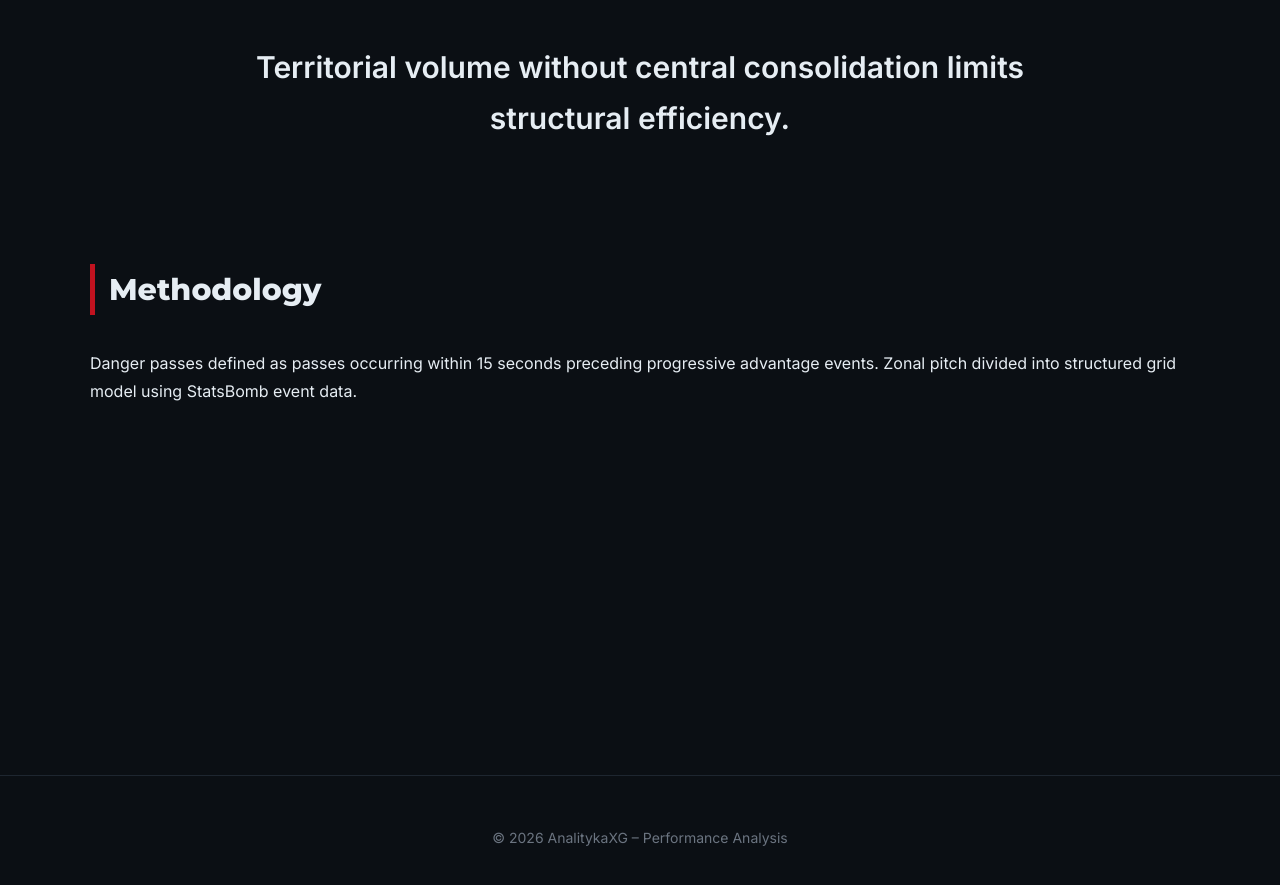
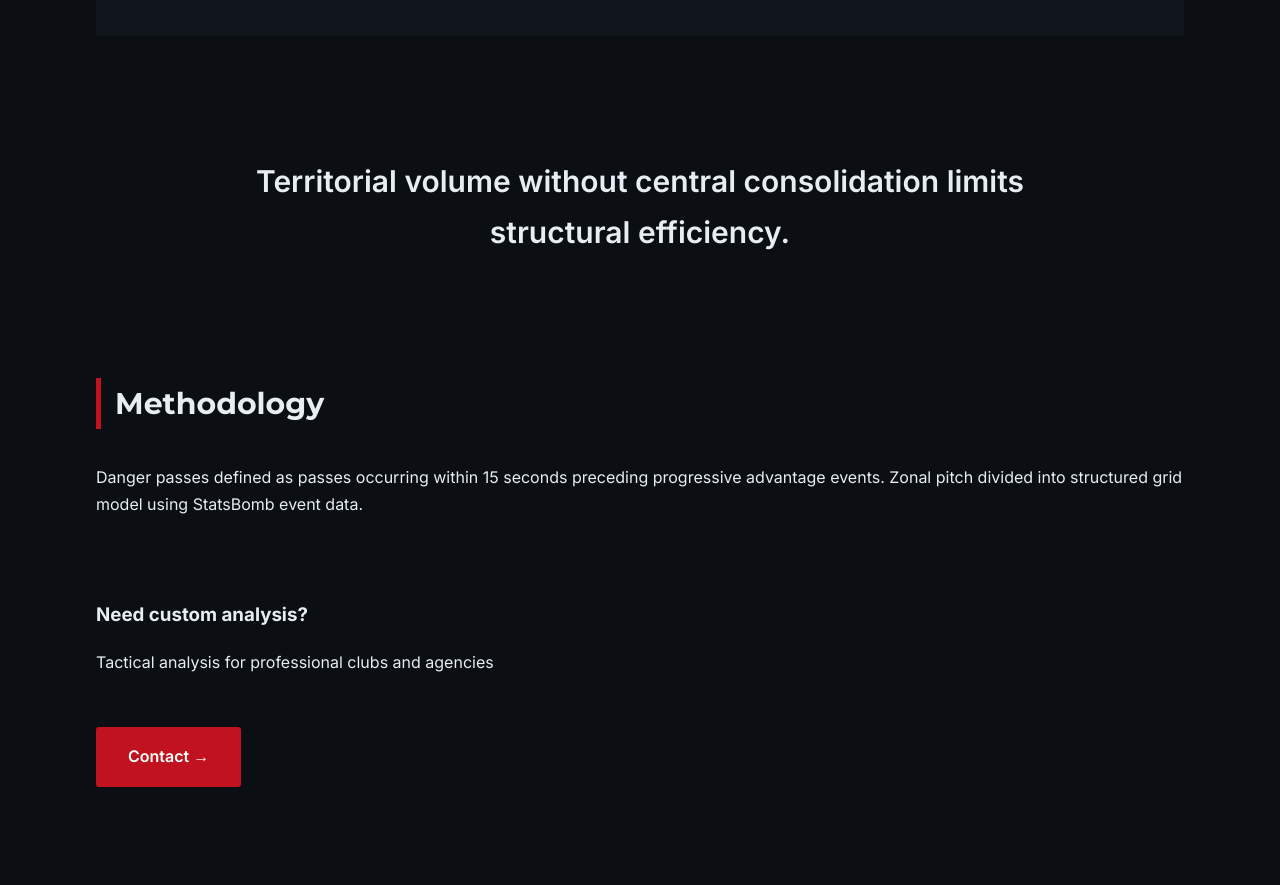
Before and after one commit to Fiallos77/analitykaXG, a Jekyll site: the page built from reports/argentina-ecuador-2024.md, in a window 1280 px wide and 900 px high, scrolled down 3255 px. Shown: the top 885 px of the window. Built offline with Jekyll 4.4.1, drawn with Linux system fonts in a browser that asks for light colours; after the commit the page ends 4042 px from its top, so only the background shows below that; some of the changed text lies outside the part shown.

Commit message:
Update report.html

```diff
--- a/_layouts/report.html
+++ b/_layouts/report.html
@@ -2,34 +2,84 @@
 <html lang="en">
 <head>
     <meta charset="UTF-8">
-  <title>{{ page.title }} | AnalitykaXG</title>
     <meta name="viewport" content="width=device-width, initial-scale=1.0">
+    <meta name="description" content="{{ page.description }}">
+    <title>{{ page.title }} | analitykaXG</title>
+
+    <!-- Google Fonts -->
+    <link rel="preconnect" href="https://fonts.googleapis.com">
+    <link rel="preconnect" href="https://fonts.gstatic.com" crossorigin>
+    <link href="https://fonts.googleapis.com/css2?family=Inter:wght@400;500;600;700;900&family=Montserrat:wght@700;800;900&display=swap" rel="stylesheet">
+
+    <!-- Main CSS -->
     <link rel="stylesheet" href="{{ site.baseurl }}/assets/css/main.css">
-  <link href="https://fonts.googleapis.com/css2?family=Inter:wght@300;400;600&family=Montserrat:wght@600;800&display=swap" rel="stylesheet">
 </head>
+<body>
+    <!-- HEADER -->
+    <header>
+        <div class="container">
+            <nav>
+                <div class="nav-left">
+                    {% if page.lang == 'es' %}
+                        <a href="{{ site.baseurl }}/es/" class="back-button">
+                            <span>←</span>
+                            <span>Volver</span>
+                        </a>
+                    {% else %}
+                        <a href="{{ site.baseurl }}/" class="back-button">
+                            <span>←</span>
+                            <span>Back</span>
+                        </a>
+                    {% endif %}
 
-<body>
+                    <a href="{{ site.baseurl }}/" class="logo-container">
+                        <img src="{{ site.baseurl }}/assets/images/logo.png" alt="analitykaXG" class="logo-small">
+                        <div class="logo-text-small">
+                            ANALITYKA<span class="highlight">XG</span>
+                        </div>
+                    </a>
+                </div>
 
-<header class="navbar">
-  <div class="container">
-    <div class="logo">
-      <a href="{{ site.baseurl }}/">ANALITYKAXG</a>
+                <!-- Language Switcher -->
+                <div class="language-switcher">
+                    {% if page.lang == 'es' %}
+                        <a href="{{ site.baseurl }}{{ page.url | remove: '/es' }}" class="lang-option">EN</a>
+                        <span class="lang-separator">|</span>
+                        <span class="lang-option active">ES</span>
+                    {% else %}
+                        <span class="lang-option active">EN</span>
+                        <span class="lang-separator">|</span>
+                        <a href="{{ site.baseurl }}/es{{ page.url }}" class="lang-option">ES</a>
+                    {% endif %}
                 </div>
-    <nav>
-      <a href="{{ site.baseurl }}/">Home</a>
             </nav>
         </div>
     </header>
 
-<main class="report-main">
+    <!-- REPORT CONTENT -->
+    <div class="container">
         {{ content }}
-</main>
+    </div>
 
-<footer class="footer">
+    <!-- FOOTER CTA -->
+    <div class="report-cta">
         <div class="container">
-    © {{ site.time | date: "%Y" }} AnalitykaXG – Performance Analysis
+            {% if page.lang == 'es' %}
+                <h3>¿Necesitas análisis customizado?</h3>
+                <p>Análisis táctico para clubes profesionales y agencias</p>
+                <a href="mailto:analitykaxg@gmail.com" class="cta-button">
+                    Contactar
+                    <span>→</span>
+                </a>
+            {% else %}
+                <h3>Need custom analysis?</h3>
+                <p>Tactical analysis for professional clubs and agencies</p>
+                <a href="mailto:analitykaxg@gmail.com" class="cta-button">
+                    Contact
+                    <span>→</span>
+                </a>
+            {% endif %}
         </div>
-</footer>
-
+    </div>
 </body>
 </html>
```
Lines whose indentation alone changed are shown as unchanged.
